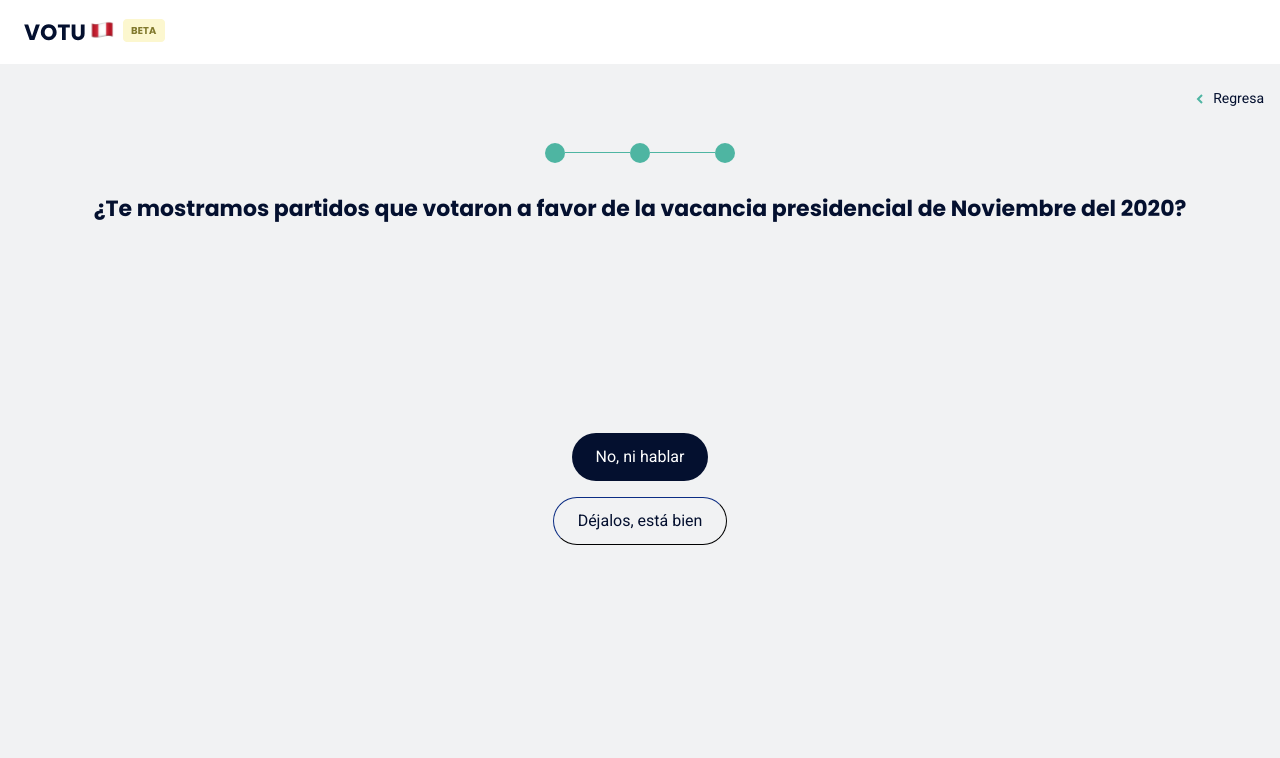
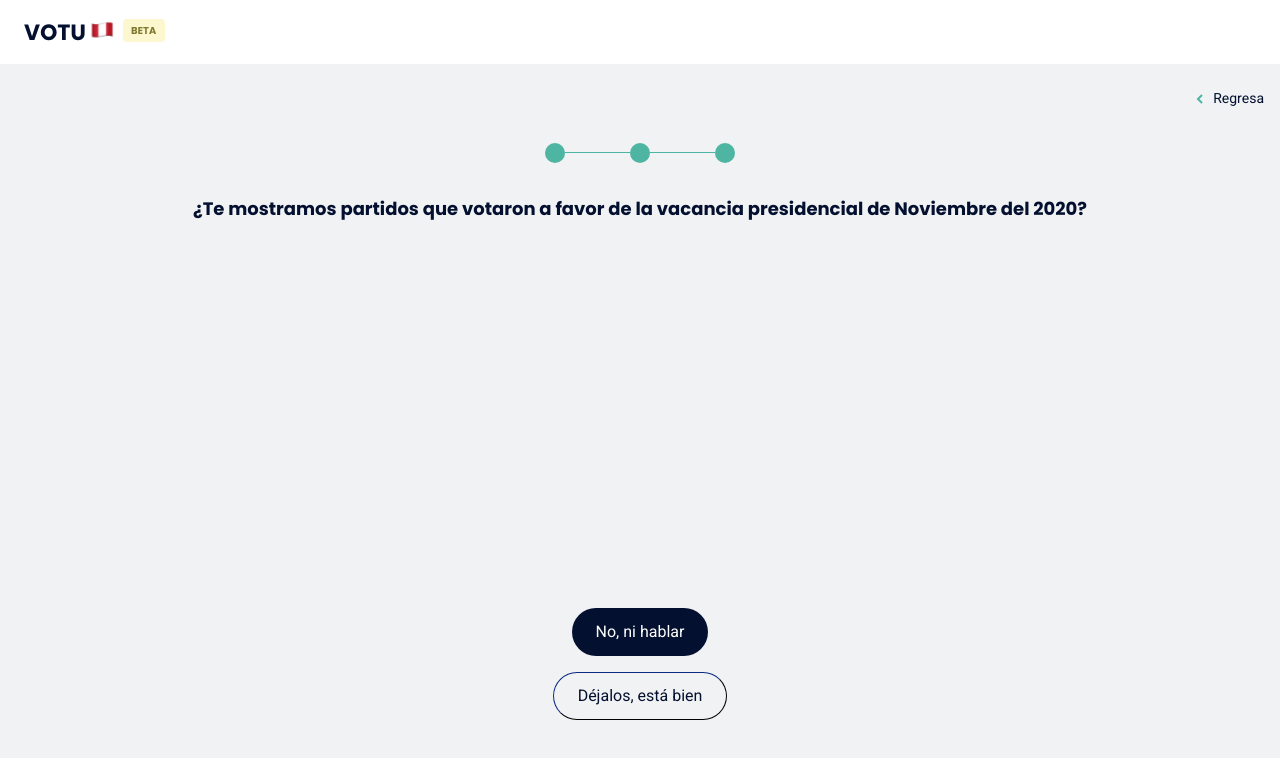
Before and after one commit to openpolitica/open-wizard, a Next.js app: page /steps/3 in a window 1280 px wide. Shown: the top 758 px of the page. Built offline with nearby package versions, Linux system fonts and the light colour scheme.

Commit message:
fix styles in steps/1, 2 y 3

```diff
--- a/components/Steps/1/styles.js
+++ b/components/Steps/1/styles.js
@@ -13,7 +13,7 @@ export const Container = styled('section')`
   background: #f1f2f3;
   display: flex;
   flex-direction: column;
-  height: calc(100vh - 64px);
+  height: 100vh;
 `;
 
 export const Header = styled(BaseHeader)`
@@ -38,6 +38,7 @@ export const Stepper = styled(BaseStepper)`
 `;
 
 export const Title = styled(BaseTitle)`
+  font-size: 1.125rem;
   margin-top: 2rem;
 `;
 
--- a/components/Steps/2/index.js
+++ b/components/Steps/2/index.js
@@ -29,13 +29,15 @@ export default function Step2() {
         <Styled.Title align="center">
           ¿Incluimos candidatos con sentencias en el Poder Judicial?
         </Styled.Title>
+      </Styled.Step>
+      <Styled.WrapperButton>
         <Styled.NoButton onClick={onNoButtonClick}>
           No, ni hablar
         </Styled.NoButton>
         <Styled.YesButton type="transparent" onClick={onYesButtonClick}>
           Déjalos, está bien
         </Styled.YesButton>
-      </Styled.Step>
+      </Styled.WrapperButton>
     </Styled.Container>
   );
 }
--- a/components/Steps/3/index.js
+++ b/components/Steps/3/index.js
@@ -23,13 +23,15 @@ export default function Step3() {
           ¿Te mostramos partidos que votaron a favor de la vacancia presidencial
           de Noviembre del 2020?
         </Styled.Title>
+      </Styled.Step>
+      <Styled.WrapperButton>
         <Styled.NoButton onClick={onNoButtonClick}>
           No, ni hablar
         </Styled.NoButton>
         <Styled.YesButton type="transparent" onClick={onYesButtonClick}>
           Déjalos, está bien
         </Styled.YesButton>
-      </Styled.Step>
+      </Styled.WrapperButton>
     </Styled.Container>
   );
 }
--- a/components/Steps/3/styles.js
+++ b/components/Steps/3/styles.js
@@ -9,6 +9,7 @@ export const Container = styled('section')`
   align-items: center;
   display: flex;
   flex-direction: column;
+  height: 100vh;
 `;
 
 export const Header = styled(BaseHeader)`
@@ -23,8 +24,9 @@ export const GoBackButton = styled(BaseGoBackButton)`
 export const Step = styled('div')`
   align-items: center;
   flex-direction: column;
+  flex: 1;
   display: flex;
-  padding: 0 3.25rem;
+  padding: 0 1.5rem;
 `;
 
 export const Stepper = styled(BaseStepper)`
@@ -32,12 +34,18 @@ export const Stepper = styled(BaseStepper)`
 `;
 
 export const Title = styled(BaseTitle)`
+  font-size: 1.125rem;
   margin-top: 2rem;
+`;
+
+export const WrapperButton = styled('div')`
+  display: flex;
+  flex-direction: column;
+  padding-bottom: 5rem;
 `;
 
 export const NoButton = styled(BaseButton)`
   align-self: center;
-  margin: 13.125rem 0 0 0;
 `;
 
 export const YesButton = styled(BaseButton)`
```
Also changed, not shown: components/Steps/2/styles.js (+9 -3 lines).
